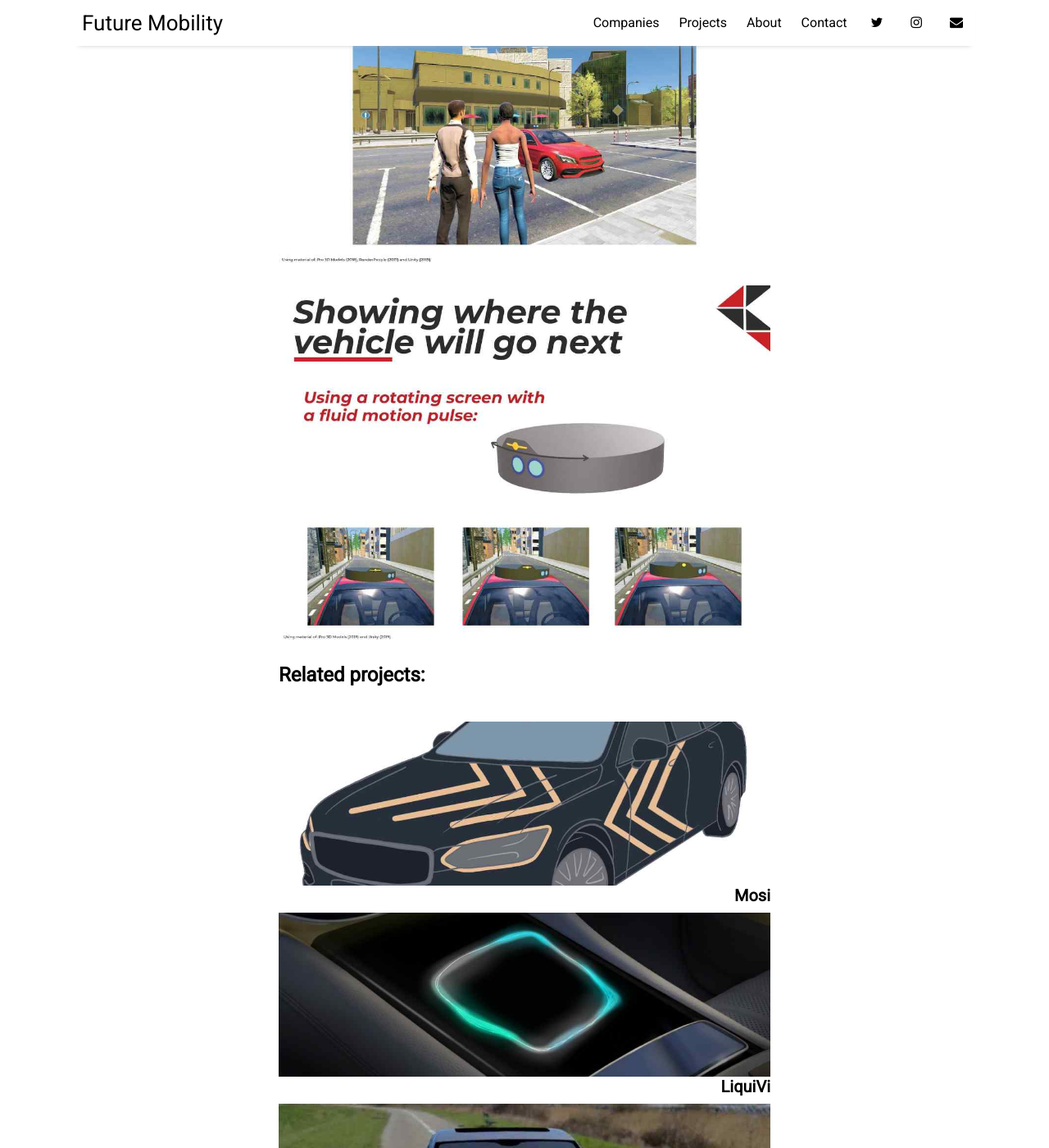
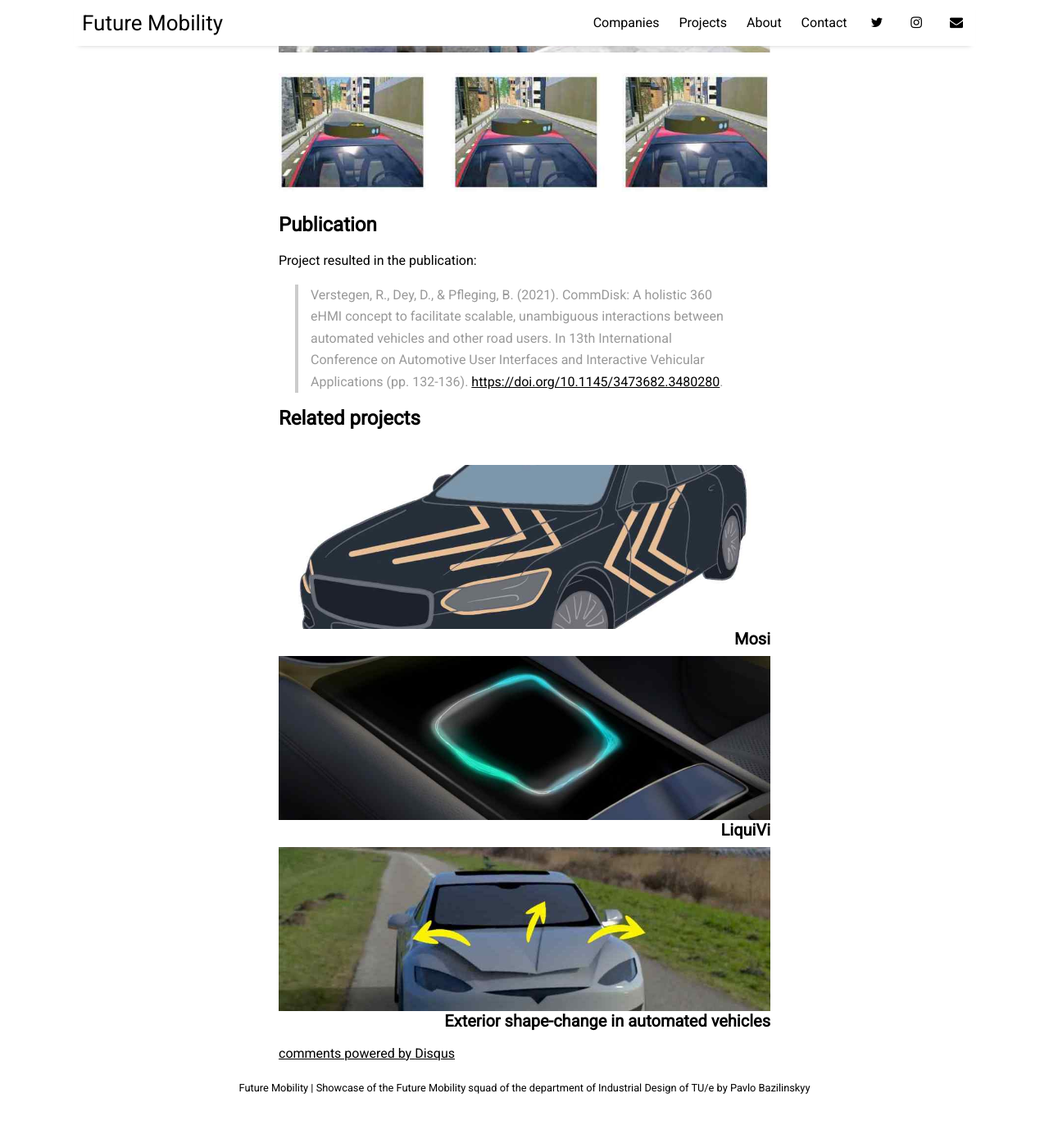
Before and after one commit to bazilinskyy/mobility-squad, a Jekyll site: the page built from _posts/2020-01-01-outerface.md, in a window 1280 px wide and 1400 px high, scrolled down 1914 px. Shown: the whole window at 82% size. Built offline with Jekyll 4.4.1, drawn with Linux system fonts in a browser that asks for light colours; nearby versions of some CDN libraries; comment, search, counter and statistics services are not loaded; after the commit the page ends 3274 px from its top, so only the background shows below that.

Commit message:
Update of Outerface

```diff
--- a/_data/settings.yml
+++ b/_data/settings.yml
@@ -25,6 +25,6 @@ pagination:
 
 sharing_button_prompt: 'Feel free to share!'
 
-related_posts: 'Related projects:'
+related_posts: 'Related projects'
 
 project_date_prefix: 'Published on'
--- a/_posts/2020-01-01-outerface.md
+++ b/_posts/2020-01-01-outerface.md
@@ -26,3 +26,8 @@ When vehicles become automated, communication that used to be with the driver wi
 <div class="project-image">
   <img src="/assets/img/2020-outerface-5.jpg">
 </div>
+
+## Publication
+Project resulted in the publication:
+
+> Verstegen, R., Dey, D., & Pfleging, B. (2021). CommDisk: A holistic 360 eHMI concept to facilitate scalable, unambiguous interactions between automated vehicles and other road users. In 13th International Conference on Automotive User Interfaces and Interactive Vehicular Applications (pp. 132-136). [https://doi.org/10.1145/3473682.3480280](https://doi.org/10.1145/3473682.3480280).
```
Also changed, not shown: _posts/2020-01-01-flowmotion.md (+3 -0 lines), assets/img/2020-outerface-2.jpg, assets/img/2020-outerface-3.jpg, assets/img/2020-outerface-4.jpg, assets/img/2020-outerface-5.jpg.
